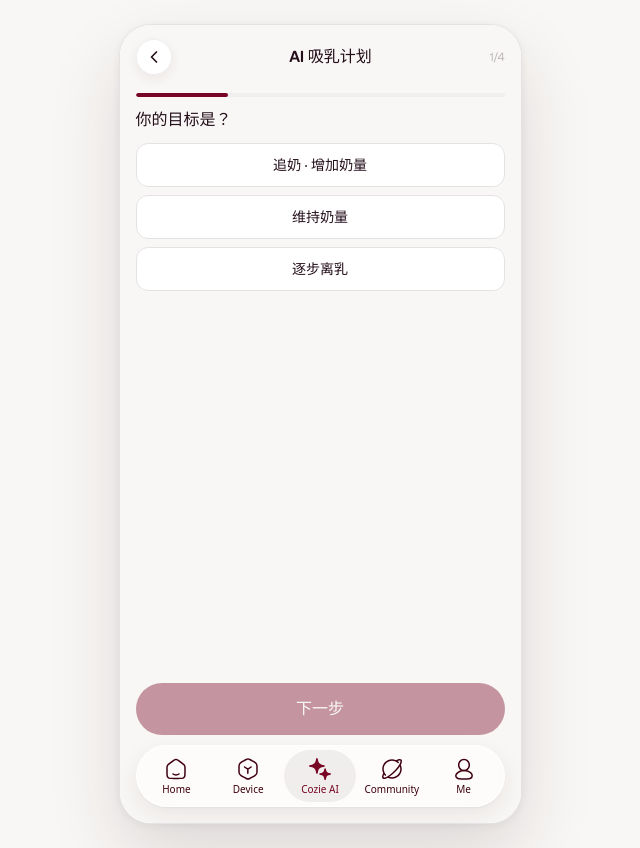
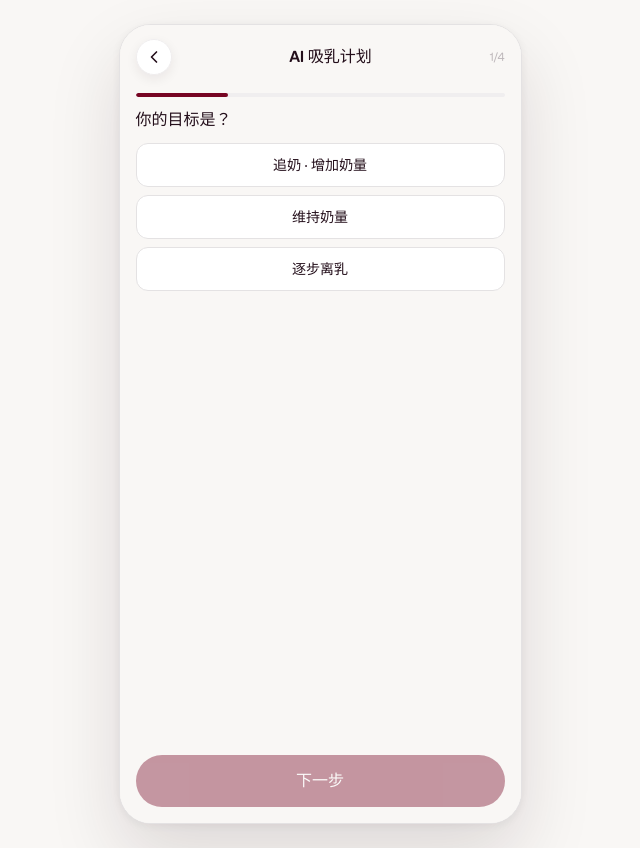
Before and after one commit to Urprofessor/CozyAI-, a Next.js app: page /cozy/lactation in a window 1280 px wide. Shown: the whole page, without its empty margins (320-960 px from the left). Built offline with nearby package versions, Linux system fonts and the light colour scheme.

Commit message:
tab upload

```diff
--- a/app/(tabs)/layout.tsx
+++ b/app/(tabs)/layout.tsx
@@ -1,13 +1,13 @@
-import { GlassTabBar } from '@/components/shell/GlassTabBar';
+import { CozyShell } from '@/components/shell/CozyShell';
 
 // Shared phone shell: centered frame on desktop, fullscreen on mobile.
-// The tab bar lives here so it persists across tab route changes.
+// The tab bar and the Cozie overlay live here so they persist across tab
+// route changes.
 export default function TabsLayout({ children }: { children: React.ReactNode }) {
   return (
     <main className="demo-stage">
       <section className="phone-screen" aria-label="CozyAI">
-        {children}
-        <GlassTabBar />
+        <CozyShell>{children}</CozyShell>
       </section>
     </main>
   );
--- a/app/app-shell.css
+++ b/app/app-shell.css
@@ -1558,7 +1558,8 @@
   display: flex;
   flex-direction: column;
   position: relative;
-  padding-bottom: calc(88px + env(safe-area-inset-bottom, 0px));
+  /* Cozie pages run full screen — no tab bar to clear. */
+  padding-bottom: calc(env(safe-area-inset-bottom, 0px) + var(--space-4));
   background: var(--colors-backgrouds-primary);
 }
 
--- a/app/cozie-chat.css
+++ b/app/cozie-chat.css
@@ -39,17 +39,63 @@
   bottom: 16px;
   z-index: 20;
   height: 62px;
-  display: grid;
-  grid-template-columns: repeat(5, 1fr);
-  align-items: stretch;
-  padding: 4px;
-  border-radius: 31px;
+  display: flex;
+  gap: 10px;
+  transition: transform 300ms cubic-bezier(0.2, 0.8, 0.2, 1);
+}
+
+.glass-tab-bar__pill,
+.glass-tab-bar__cozie {
   background: rgba(255, 255, 255, 0.6);
   backdrop-filter: blur(20px) saturate(180%);
   -webkit-backdrop-filter: blur(20px) saturate(180%);
   border: 0.5px solid rgba(255, 255, 255, 0.85);
   box-shadow: 0 8px 24px rgba(36, 15, 27, 0.08), 0 1px 2px rgba(36, 15, 27, 0.05);
-  transition: transform 300ms cubic-bezier(0.2, 0.8, 0.2, 1);
+}
+
+.glass-tab-bar__pill {
+  flex: 1;
+  min-width: 0;
+  display: grid;
+  grid-template-columns: repeat(4, 1fr);
+  align-items: stretch;
+  padding: 4px;
+  border-radius: 31px;
+}
+
+/* Round Cozie launcher, apart from the tabs. */
+.glass-tab-bar__cozie {
+  width: 62px;
+  height: 62px;
+  flex-shrink: 0;
+  display: grid;
+  place-items: center;
+  padding: 0;
+  border-radius: 50%;
+}
+
+.glass-tab-bar__cozie img {
+  width: 46px;
+  height: 46px;
+  object-fit: contain;
+}
+
+.glass-tab-bar__cozie:active {
+  transform: scale(0.94);
+}
+
+/* Cozie, opened over the current tab (CozyShell circle reveal). */
+.cozy-stage {
+  position: absolute;
+  inset: 0;
+  z-index: 40;
+  visibility: hidden;
+  pointer-events: none;
+}
+
+.cozy-stage.is-open {
+  visibility: visible;
+  pointer-events: auto;
 }
 
 .glass-tab-bar__item {
@@ -104,9 +150,9 @@
   background: var(--cz-bg);
   color: var(--cz-ink);
   font-family: var(--cz-ui);
-  /* Floating tab bar: 16 inset + 62 tall; the input keeps 14pt above it
-     (10 of which is the input's own bottom inset). */
-  padding-bottom: 82px;
+  /* Full screen, no tab bar: the input's own 10pt inset plus the home
+     indicator area. */
+  padding-bottom: calc(env(safe-area-inset-bottom, 0px) + 14px);
   transition:
     transform 300ms cubic-bezier(0.2, 0.8, 0.2, 1),
     border-radius 300ms ease,
@@ -152,8 +198,15 @@
   height: 70px; /* 8 status inset + 44 bar + 18 fade */
   padding: 8px 16px 18px;
   display: grid;
-  grid-template-columns: 44px 1fr 44px;
-  align-items: center;
+  grid-template-columns: 96px 1fr 96px;
+  align-items: center;
+}
+
+.cz-topbar__right {
+  position: relative;
+  display: flex;
+  justify-content: flex-end;
+  gap: 8px;
 }
 
 .cz-topbar__blur {
@@ -1569,10 +1622,17 @@
   display: flex;
   flex-direction: column;
   overflow: hidden;
-  padding-bottom: 102px; /* tab bar (78) + 24pt button inset */
+  padding-bottom: calc(env(safe-area-inset-bottom, 0px) + 24px);
   background: var(--cz-bg);
   color: var(--cz-ink);
   font-family: var(--cz-ui);
+}
+
+.cz-consent__close {
+  position: absolute;
+  top: 8px;
+  right: 16px;
+  z-index: 2;
 }
 
 .cz-consent__scroll {
--- a/components/cozy/WelcomeGate.tsx
+++ b/components/cozy/WelcomeGate.tsx
@@ -6,6 +6,7 @@ import { CZ, showToast, ToastHost } from './ui';
 
 interface Props {
   onStart: () => void;
+  onClose: () => void;
 }
 
 // Intro video in place of the App's rotating capability deck. Until the final
@@ -44,7 +45,7 @@ function IntroVideo() {
 
 /** App AgentChatConsentViewController: first-run activation page with the
  *  intro video, the privacy agreement and "Get started". */
-export function WelcomeGate({ onStart }: Props) {
+export function WelcomeGate({ onStart, onClose }: Props) {
   const [agreed, setAgreed] = useState(false);
   const [prompt, setPrompt] = useState(false);
 
@@ -55,6 +56,9 @@ export function WelcomeGate({ onStart }: Props) {
   return (
     <div className="cz-consent">
       <img className="cz-page__wash" src={`${CZ}/icons/header_background.png`} alt="" aria-hidden />
+      <button type="button" className="cz-glass-btn cz-consent__close" onClick={onClose} aria-label="Close Cozie">
+        <img src={`${CZ}/icons/settings_close.svg`} alt="" width={22} height={22} draggable={false} />
+      </button>
 
       <div className="cz-consent__scroll">
         <img
--- /dev/null
+++ b/components/shell/CozyShell.tsx
@@ -0,0 +1,90 @@
+'use client';
+
+import { useCallback, useEffect, useRef, useState, type ReactNode } from 'react';
+import { usePathname, useRouter } from 'next/navigation';
+import { cn } from '@/lib/utils';
+import { CozyChat } from '@/components/cozy/Chat';
+import { CozyCloseContext } from './cozyClose';
+import { GlassTabBar } from './GlassTabBar';
+
+const RETURN_KEY = 'cozyReturnTo';
+const LAUNCHER_R = 31; // half the 62pt launcher button
+
+/** Tab pages + tab bar + Cozie. Cozie opens over the current tab as a
+ *  full-screen layer that grows out of the launcher button (circle reveal), so
+ *  the tab underneath stays put and shows through while it opens and closes.
+ *  It stays mounted once loaded, so reopening is instant. /cozy remains a real
+ *  route for direct entry. */
+export function CozyShell({ children }: { children: ReactNode }) {
+  const pathname = usePathname();
+  const router = useRouter();
+  const onCozyRoute = pathname.startsWith('/cozy');
+  const [open, setOpen] = useState(false);
+  const stageRef = useRef<HTMLDivElement>(null);
+  const originRef = useRef({ x: 0, y: 0 });
+
+  // Navigating away from inside Cozie (e.g. the lactation questionnaire)
+  // leaves the overlay behind.
+  useEffect(() => {
+    setOpen(false);
+  }, [pathname]);
+
+  const reveal = useCallback((from: number, to: number, ms: number) => {
+    const stage = stageRef.current;
+    if (!stage || window.matchMedia('(prefers-reduced-motion: reduce)').matches) return null;
+    const { x, y } = originRef.current;
+    const box = stage.getBoundingClientRect();
+    const far = Math.hypot(Math.max(x, box.width - x), Math.max(y, box.height - y));
+    const circle = (r: number) => `circle(${r === Infinity ? far : r}px at ${x}px ${y}px)`;
+    return stage.animate([{ clipPath: circle(from) }, { clipPath: circle(to) }], {
+      duration: ms,
+      easing: 'cubic-bezier(0.3, 0, 0.2, 1)',
+      fill: 'forwards',
+    });
+  }, []);
+
+  const openCozy = useCallback(
+    (launcher: HTMLElement) => {
+      const stage = stageRef.current;
+      if (!stage) return;
+      const box = stage.getBoundingClientRect();
+      const b = launcher.getBoundingClientRect();
+      originRef.current = { x: b.left + b.width / 2 - box.left, y: b.top + b.height / 2 - box.top };
+      sessionStorage.setItem(RETURN_KEY, pathname);
+      setOpen(true);
+      const anim = reveal(LAUNCHER_R, Infinity, 520);
+      if (anim) anim.onfinish = () => anim.cancel();
+    },
+    [pathname, reveal]
+  );
+
+  const close = useCallback(() => {
+    if (!open) {
+      router.push(sessionStorage.getItem(RETURN_KEY) || '/home');
+      return;
+    }
+    const anim = reveal(Infinity, LAUNCHER_R, 420);
+    if (!anim) return setOpen(false);
+    anim.onfinish = () => {
+      setOpen(false);
+      anim.cancel();
+    };
+  }, [open, reveal, router]);
+
+  return (
+    <CozyCloseContext.Provider value={close}>
+      {children}
+      {!onCozyRoute && <GlassTabBar onOpenCozy={openCozy} />}
+      {!onCozyRoute && (
+        <div
+          ref={stageRef}
+          className={cn('cozy-stage', open && 'is-open')}
+          inert={!open}
+          aria-hidden={!open}
+        >
+          <CozyChat />
+        </div>
+      )}
+    </CozyCloseContext.Provider>
+  );
+}
--- a/components/shell/GlassTabBar.tsx
+++ b/components/shell/GlassTabBar.tsx
@@ -4,30 +4,27 @@ import Link from 'next/link';
 import { usePathname } from 'next/navigation';
 import { CZ, MaskIcon } from '@/components/cozy/ui';
 
-// Tab order, titles and icons follow the App's new-flow tab bar
-// (TabBarItem.visibleItems: home, smart, ai, moment, mine).
+// Four tabs in the glass pill; Cozie sits apart on the right as a round
+// launcher that opens full screen (see CozyShell).
 const TABS = [
   { href: '/home', label: 'Home', icon: 'home' },
   { href: '/device', label: 'Device', icon: 'device' },
-  { href: '/cozy', label: 'Cozie AI', icon: 'ai' },
   { href: '/community', label: 'Community', icon: 'community' },
   { href: '/me', label: 'Me', icon: 'me' },
 ] as const;
 
-// Full-screen detail pages that have their own back nav — the floating tab bar
-// doesn't belong under them.
-const HIDE_TAB_BAR_ON = ['/cozy/schedule'];
+interface Props {
+  onOpenCozy: (launcher: HTMLElement) => void;
+}
 
 /** App-style floating glass tab bar (iOS 26 UITabBar look): 10pt labels,
- *  #3E0010 normal / #770523 selected, the AI tab keeps its original-colour
- *  selected artwork. */
-export function GlassTabBar() {
+ *  #3E0010 normal / #770523 selected, plus the round Cozie launcher. */
+export function GlassTabBar({ onOpenCozy }: Props) {
   const pathname = usePathname();
-
-  if (HIDE_TAB_BAR_ON.some((p) => pathname.startsWith(p))) return null;
 
   return (
     <nav className="glass-tab-bar" aria-label="Primary navigation">
+      <div className="glass-tab-bar__pill">
         {TABS.map((tab) => {
           const active = pathname.startsWith(tab.href);
           return (
@@ -38,19 +35,22 @@ export function GlassTabBar() {
               aria-current={active ? 'page' : undefined}
             >
               <span className="glass-tab-bar__icon">
-              {tab.icon === 'ai' && active ? (
-                <img src={`${CZ}/tab/ai-selected.svg`} alt="" draggable={false} />
-              ) : (
-                <MaskIcon
-                  src={`${CZ}/tab/${tab.icon}${active && tab.icon !== 'ai' ? '-selected' : tab.icon === 'ai' ? '-normal' : ''}.svg`}
-                  size={24}
-                />
-              )}
+                <MaskIcon src={`${CZ}/tab/${tab.icon}${active ? '-selected' : ''}.svg`} size={24} />
               </span>
               <span className="glass-tab-bar__label">{tab.label}</span>
             </Link>
           );
         })}
+      </div>
+
+      <button
+        type="button"
+        className="glass-tab-bar__cozie"
+        onClick={(e) => onOpenCozy(e.currentTarget)}
+        aria-label="Open Cozie AI"
+      >
+        <img src={`${CZ}/icons/cozie_tab.png`} alt="" draggable={false} />
+      </button>
     </nav>
   );
 }
--- /dev/null
+++ b/components/shell/cozyClose.ts
@@ -0,0 +1,9 @@
+'use client';
+
+import { createContext, useContext } from 'react';
+
+export const CozyCloseContext = createContext<() => void>(() => {});
+
+/** Close Cozie: shrink the overlay back into its launcher, or — on the
+ *  standalone /cozy route — go back to the tab it was opened from. */
+export const useCozyClose = () => useContext(CozyCloseContext);
```
Also changed, not shown: components/cozy/Chat.tsx (+4 -3 lines), components/cozy/CozyTopbar.tsx (+26 -23 lines). Lines whose indentation alone changed are shown as unchanged.
